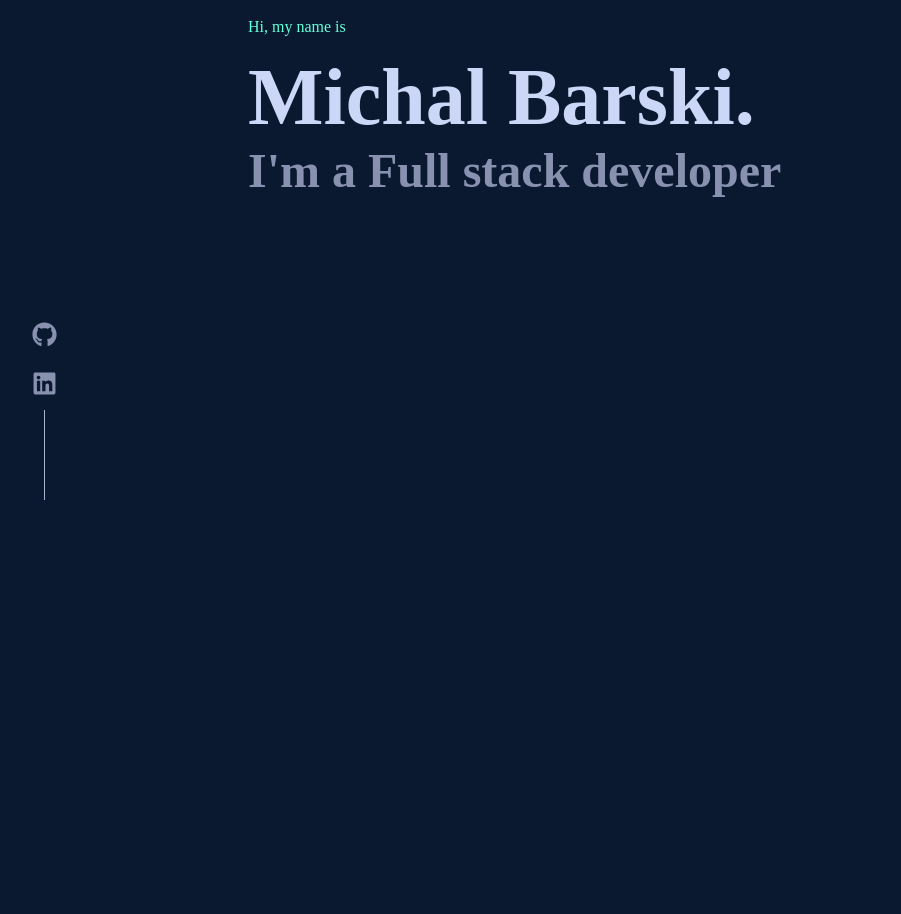
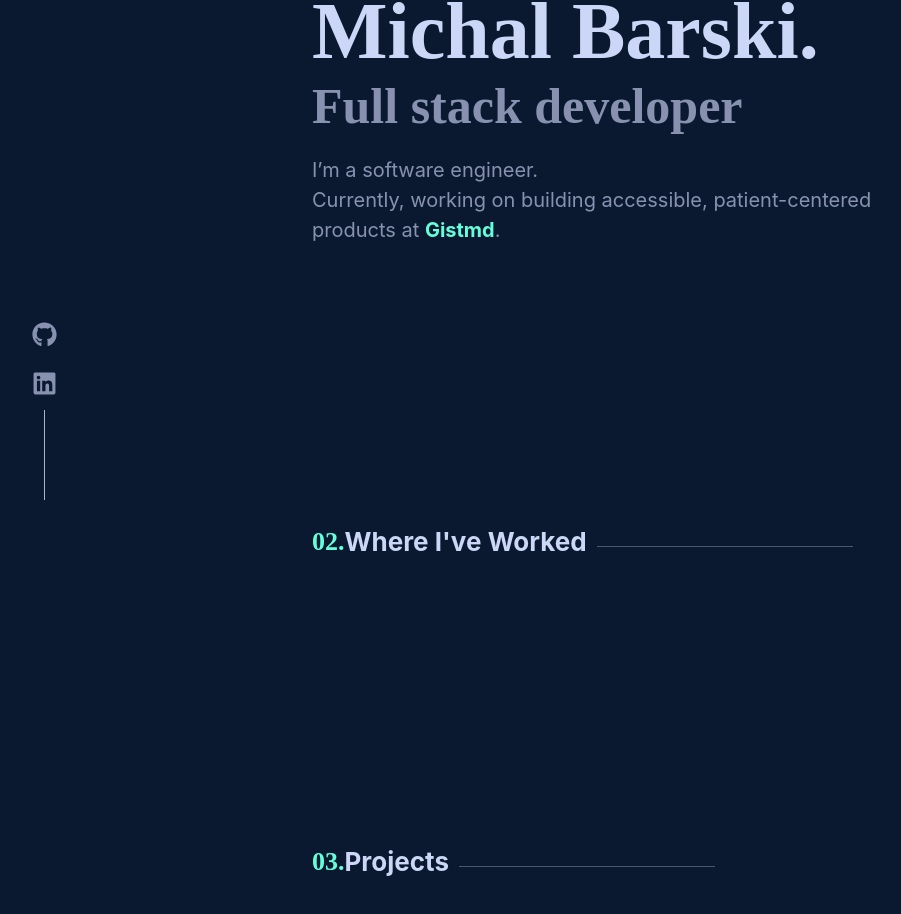
Before and after one commit to michal16295/portfolio, a React (Create React App) app in the folder portfolio/: page / in a window 1280 px wide. Shown: the part 300-1214 px from the top of the page, without its empty margins (8-909 px from the left). Before the commit the page ends 800 px from the top, so only its background shows below. Built offline with nearby package versions, Linux system fonts and the light colour scheme.

Commit message:
added about me and started experience

```diff
--- a/portfolio/src/App.js
+++ b/portfolio/src/App.js
@@ -22,6 +22,8 @@ function App() {
       <SideBar />
       <Main expand={expand}>
         <About />
+        <Experience />
+        <Projects />
       </Main>
     </Theme>
   );
--- a/portfolio/src/components/About.js
+++ b/portfolio/src/components/About.js
@@ -6,7 +6,12 @@ const About = () => {
     <Container>
       <Intro>Hi, my name is</Intro>
       <Name>Michal Barski.</Name>
-      <Title>I'm a Full stack developer</Title>
+      <Title>Full stack developer</Title>
+      <Description>
+        I’m a software engineer.
+        <br /> Currently, working on building accessible, patient-centered
+        products at <strong>Gistmd</strong>.
+      </Description>
     </Container>
   );
 };
@@ -14,7 +19,7 @@ const About = () => {
 export default About;
 
 const Container = styled.div`
-  width: 60%;
+  width: 50%;
   margin: auto;
   height: 100vh;
   display: flex;
@@ -36,8 +41,19 @@ const Name = styled.div`
 `;
 
 const Title = styled.div`
-  font-size: clamp(1.125rem, 8vw, 3rem);
+  font-size: clamp(25px, 8vw, 50px);
   font-weight: 600;
   font-family: "Calibre";
   color: ${({ theme: { colors } }) => colors.slate};
 `;
+
+const Description = styled.p`
+  line-height: 1.5;
+  font-smooth: antialiased;
+  font-size: 20px;
+
+  strong {
+    cursor: pointer;
+    color: ${({ theme: { colors } }) => colors.green};
+  }
+`;
--- a/portfolio/src/components/Experience.js
+++ b/portfolio/src/components/Experience.js
@@ -2,7 +2,41 @@ import React from "react";
 import styled from "styled-components";
 
 const Experience = () => {
-  return <div>Experience</div>;
+  return (
+    <Container>
+      <Title>
+        <div>02.</div> Where I've Worked
+        <Line />
+      </Title>
+    </Container>
+  );
 };
 
 export default Experience;
+const Container = styled.div`
+  width: 50%;
+  margin: auto;
+  height: 40vh;
+  display: flex;
+  flex-direction: column;
+`;
+
+const Title = styled.h3`
+  color: ${({ theme: { colors } }) => colors.lightestSlate};
+  font-size: clamp(22px, 5vw, 26px);
+  display: flex;
+  align-items: center;
+
+  div {
+    color: ${({ theme: { colors } }) => colors.green};
+    font-family: "Fira Code";
+  }
+`;
+
+const Line = styled.div`
+  background-color: ${({ theme: { colors } }) => colors.darkSlate};
+  width: 40%;
+  height: 1px;
+  margin-left: 10px;
+  margin-top: 10px;
+`;
--- a/portfolio/src/components/Header.js
+++ b/portfolio/src/components/Header.js
@@ -76,6 +76,8 @@ const Container = styled.div`
   position: fixed;
   top: 0;
   z-index: 10;
+  background: ${({ theme: { colors } }) => colors.navy};
+  box-shadow: 0 3px 6px rgba(0, 0, 0, 0.16);
 `;
 
 const Circle = styled.div`
--- a/portfolio/src/components/Project.js
+++ b/portfolio/src/components/Project.js
@@ -2,7 +2,41 @@ import React from "react";
 import styled from "styled-components";
 
 const Projects = () => {
-  return <div>Experience</div>;
+  return (
+    <Container>
+      <Title>
+        <div>03.</div> Projects
+        <Line />
+      </Title>
+    </Container>
+  );
 };
 
 export default Projects;
+const Container = styled.div`
+  width: 50%;
+  margin: auto;
+  height: 40vh;
+  display: flex;
+  flex-direction: column;
+`;
+
+const Title = styled.h3`
+  color: ${({ theme: { colors } }) => colors.lightestSlate};
+  font-size: clamp(22px, 5vw, 26px);
+  display: flex;
+  align-items: center;
+
+  div {
+    color: ${({ theme: { colors } }) => colors.green};
+    font-family: "Fira Code";
+  }
+`;
+
+const Line = styled.div`
+  background-color: ${({ theme: { colors } }) => colors.darkSlate};
+  width: 40%;
+  height: 1px;
+  margin-left: 10px;
+  margin-top: 10px;
+`;
```
Also changed, not shown: portfolio/src/components/Title.js (added).
